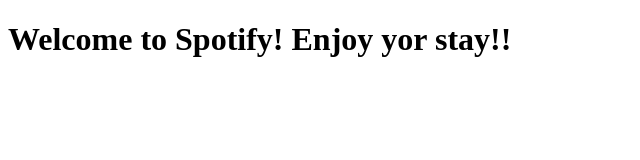
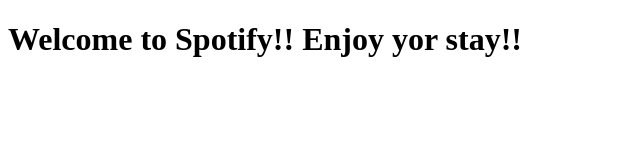
Before and after one commit to DacianGoina/potionfy, a plain HTML site: page index.html in a window 1280 px wide. Shown: the whole page, without its empty margins (0-640 px from the left). Drawn offline with Linux system fonts and the light colour scheme.

Commit message:
Add landing message. #1

```diff
--- a/index.html
+++ b/index.html
@@ -4,6 +4,6 @@
     <title>Welcome to Spotify</title>
   </head>
   <body>
-    <h1>Welcome to Spotify! Enjoy yor stay!!</h1>
+    <h1>Welcome to Spotify!! Enjoy yor stay!!</h1>
   </body>
 </html>
```
